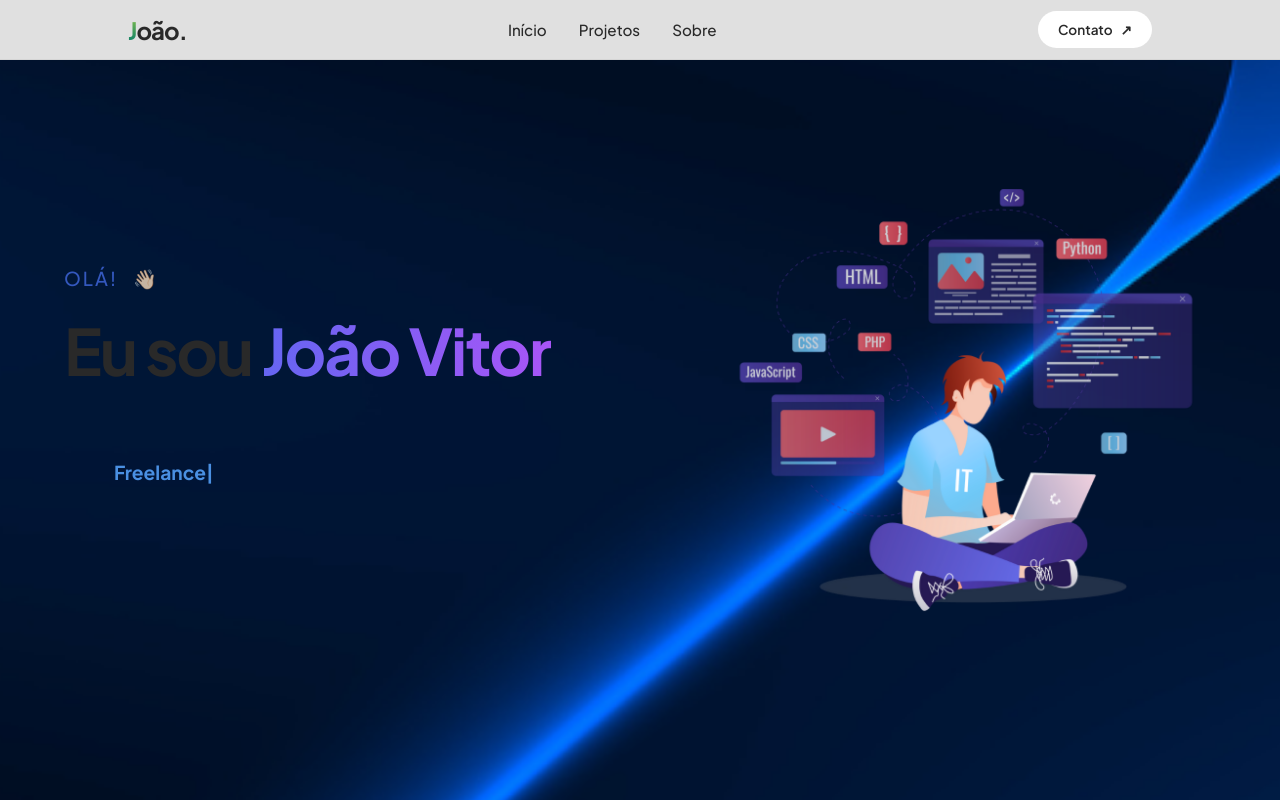
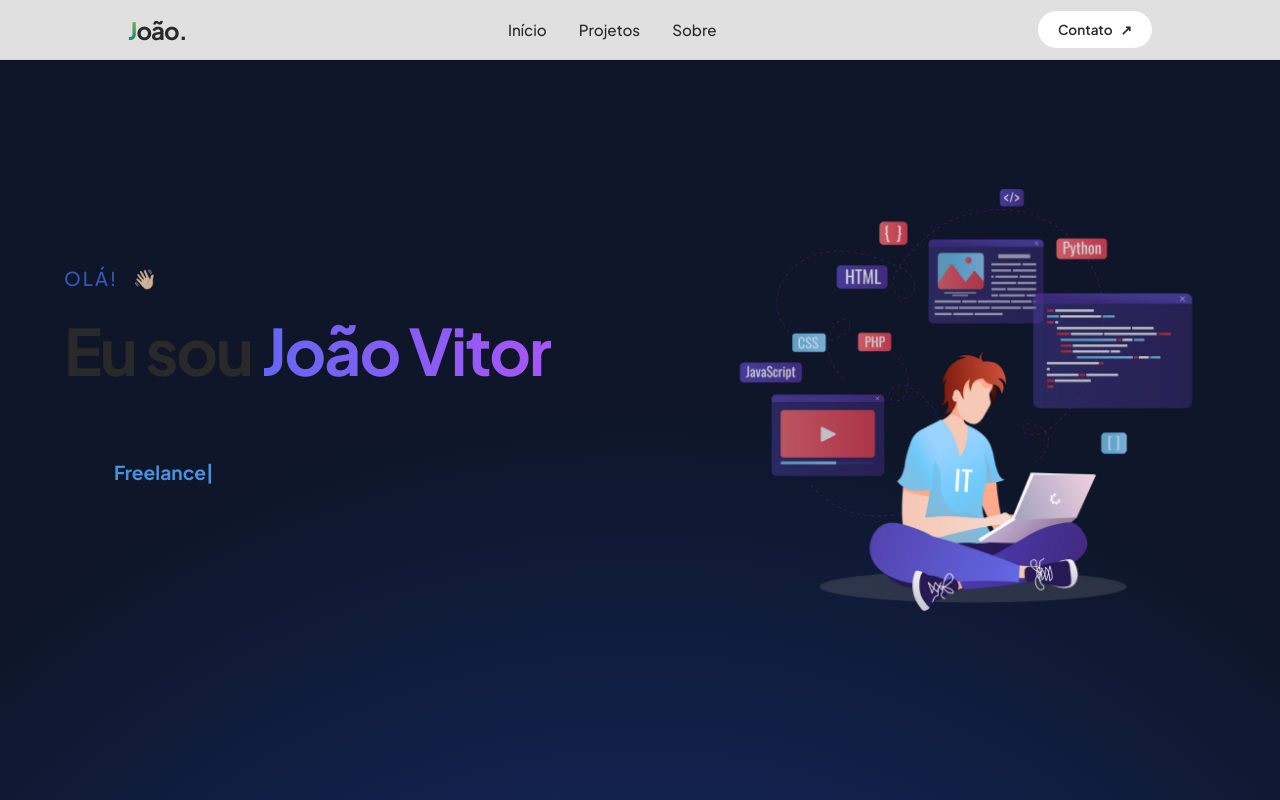
Before and after one commit to joaogentelucio/meu-portfolio, a React (Vite) app: page / in a window 1280 px wide. Built offline with nearby package versions, Linux system fonts and the light colour scheme.

Commit message:
Update style.module.css

```diff
--- a/src/pages/home/style.module.css
+++ b/src/pages/home/style.module.css
@@ -7,7 +7,34 @@
 .main {
     width: 100%;
     height: 100%;
-    background: url(../../assets/Fundo.png) no-repeat center/cover;
+    min-height: 100vh;
+    position: relative;
+    //background: url(../../assets/Fundo.png) no-repeat center/cover;
+    background: radial-gradient(circle at center,rgba(65, 105, 225, 0.5) 0%,rgba(30, 58, 138, 0.6) 30%,rgba(15, 23, 42, 0.9) 65%), #050814;
     display: flex;
     flex-direction: column;
 }
+
+.main::after {
+  content: "";
+  position: absolute;
+  inset: 0;
+  pointer-events: none;
+  opacity: 0.03;
+
+  background:
+    repeating-linear-gradient(
+      0deg,
+      rgba(255,255,255,0.03) 0px,
+      rgba(255,255,255,0.03) 1px,
+      transparent 1px,
+      transparent 2px
+    ),
+    repeating-linear-gradient(
+      90deg,
+      rgba(255,255,255,0.03) 0px,
+      rgba(255,255,255,0.03) 1px,
+      transparent 1px,
+      transparent 2px
+    );
+}
```
